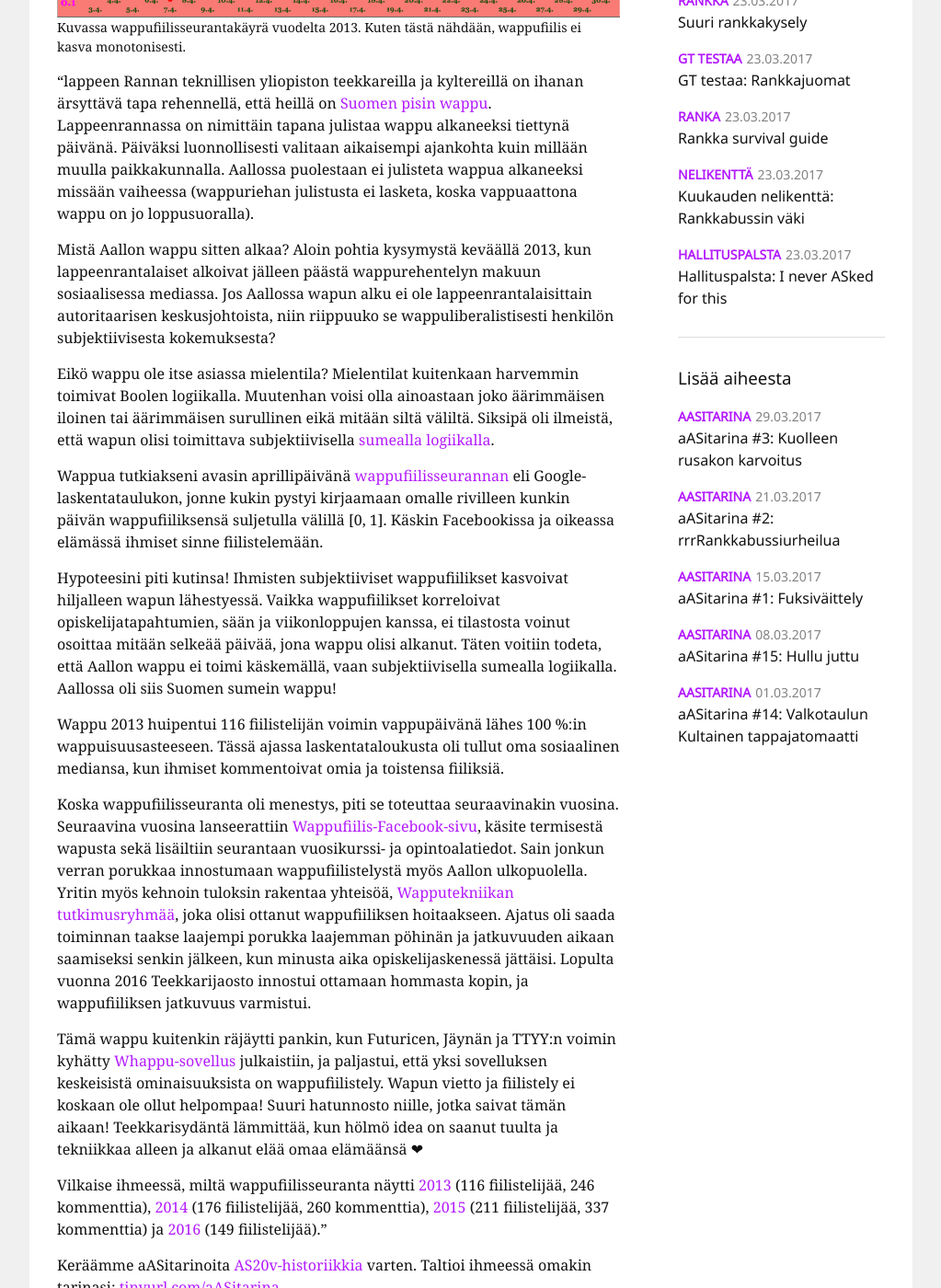
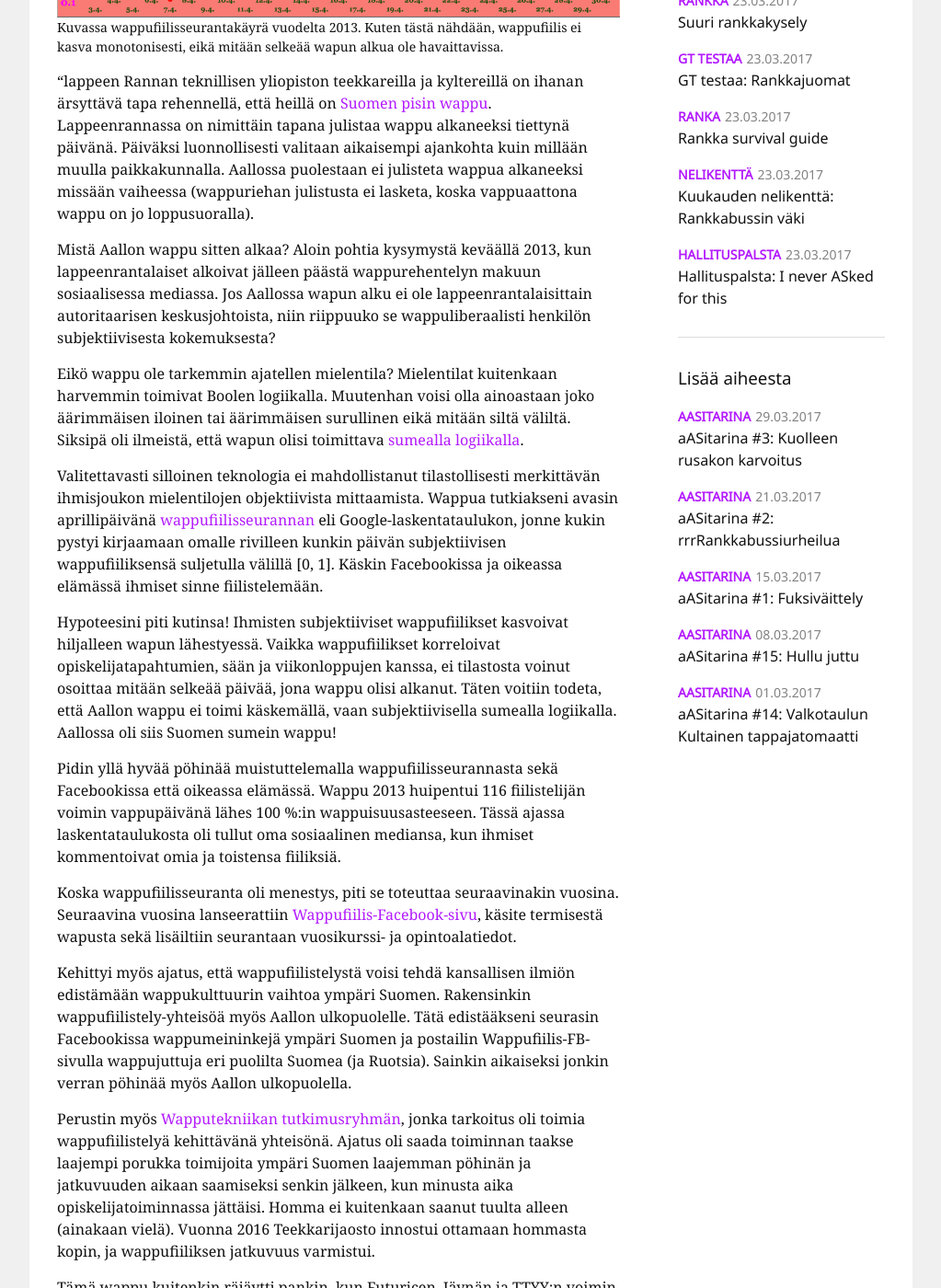
Before and after one commit to AS-kilta/gt-web, a Jekyll site: the page built from _posts/2017-04-06-aasitarina-wappufiilisseurannan_synty.md, in a window 1280 px wide and 1400 px high, scrolled down 731 px. Shown: the whole window at 92% size, without its empty margins (128-1151 px from the left). Built offline with Jekyll 4.4.1, drawn with Linux system fonts in a browser that asks for light colours; some of the changed text lies outside the part shown.

Commit message:
Korjaukset wappufiilistarinaan (#11)
* Korjaukset

* Korjaukset osa 2

* Korjaukset osa 3

```diff
--- a/_posts/2017-04-06-aasitarina-wappufiilisseurannan_synty.md
+++ b/_posts/2017-04-06-aasitarina-wappufiilisseurannan_synty.md
@@ -4,24 +4,28 @@
 date:   2017-04-06 00:00:00 +0200
 categories: aasitarina
 image: "/static/aasitarina/wappufiilisseuranta2013.png"
-caption: Kuvassa wappufiilisseurantakäyrä vuodelta 2013. Kuten tästä nähdään, wappufiilis ei kasva monotonisesti.
-ingress: Kuudennessatoista aASitarinassa Wapputekniikan tutkimusryhmän emeritusjohtaja Juho Salmi kertoo, miten wappufiilisseuranta syntyi
+caption: Kuvassa wappufiilisseurantakäyrä vuodelta 2013. Kuten tästä nähdään, wappufiilis ei kasva monotonisesti, eikä mitään selkeää wapun alkua ole havaittavissa.
+ingress: Kuudennessatoista aASitarinassa Wapputekniikan tutkimusryhmän emeritusjohtaja Juho Salmi ('08) kertoo, miten wappufiilisseuranta syntyi
 author: Juho Salmi
 ---
 
 "lappeen Rannan teknillisen yliopiston teekkareilla ja kyltereillä on ihanan ärsyttävä tapa rehennellä, että heillä on [Suomen pisin wappu](http://www.suomenpisinwappu.fi/). Lappeenrannassa on nimittäin tapana julistaa wappu alkaneeksi tiettynä päivänä. Päiväksi luonnollisesti valitaan aikaisempi ajankohta kuin millään muulla paikkakunnalla. Aallossa puolestaan ei julisteta wappua alkaneeksi missään vaiheessa (wappuriehan julistusta ei lasketa, koska vappuaattona wappu on jo loppusuoralla).
 
-Mistä Aallon wappu sitten alkaa? Aloin pohtia kysymystä keväällä 2013, kun lappeenrantalaiset alkoivat jälleen päästä wappurehentelyn makuun sosiaalisessa mediassa. Jos Aallossa wapun alku ei ole lappeenrantalaisittain autoritaarisen keskusjohtoista, niin riippuuko se wappuliberalistisesti henkilön subjektiivisesta kokemuksesta?
+Mistä Aallon wappu sitten alkaa? Aloin pohtia kysymystä keväällä 2013, kun lappeenrantalaiset alkoivat jälleen päästä wappurehentelyn makuun sosiaalisessa mediassa. Jos Aallossa wapun alku ei ole lappeenrantalaisittain autoritaarisen keskusjohtoista, niin riippuuko se wappuliberaalisti henkilön subjektiivisesta kokemuksesta?
 
-Eikö wappu ole itse asiassa mielentila? Mielentilat kuitenkaan harvemmin toimivat Boolen logiikalla. Muutenhan voisi olla ainoastaan joko äärimmäisen iloinen tai äärimmäisen surullinen eikä mitään siltä väliltä. Siksipä oli ilmeistä, että wapun olisi toimittava subjektiivisella [sumealla logiikalla](https://fi.wikipedia.org/wiki/Sumea_logiikka).
+Eikö wappu ole tarkemmin ajatellen mielentila? Mielentilat kuitenkaan harvemmin toimivat Boolen logiikalla. Muutenhan voisi olla ainoastaan joko äärimmäisen iloinen tai äärimmäisen surullinen eikä mitään siltä väliltä. Siksipä oli ilmeistä, että wapun olisi toimittava [sumealla logiikalla](https://fi.wikipedia.org/wiki/Sumea_logiikka).
 
-Wappua tutkiakseni avasin aprillipäivänä [wappufiilisseurannan](http://tinyurl.com/wappufiilis) eli Google-laskentataulukon, jonne kukin pystyi kirjaamaan omalle rivilleen kunkin päivän wappufiiliksensä suljetulla välillä [0, 1]. Käskin Facebookissa ja oikeassa elämässä ihmiset sinne fiilistelemään.
+Valitettavasti silloinen teknologia ei mahdollistanut tilastollisesti merkittävän ihmisjoukon mielentilojen objektiivista mittaamista. Wappua tutkiakseni avasin aprillipäivänä [wappufiilisseurannan](http://tinyurl.com/wappufiilis) eli Google-laskentataulukon, jonne kukin pystyi kirjaamaan omalle rivilleen kunkin päivän subjektiivisen wappufiiliksensä suljetulla välillä [0, 1]. Käskin Facebookissa ja oikeassa elämässä ihmiset sinne fiilistelemään.
 
 Hypoteesini piti kutinsa! Ihmisten subjektiiviset wappufiilikset kasvoivat hiljalleen wapun lähestyessä. Vaikka wappufiilikset korreloivat opiskelijatapahtumien, sään ja viikonloppujen kanssa, ei tilastosta voinut osoittaa mitään selkeää päivää, jona wappu olisi alkanut. Täten voitiin todeta, että Aallon wappu ei toimi käskemällä, vaan subjektiivisella sumealla logiikalla. Aallossa oli siis Suomen sumein wappu!
 
-Wappu 2013 huipentui 116 fiilistelijän voimin vappupäivänä lähes 100 %:in wappuisuusasteeseen. Tässä ajassa laskentataloukusta oli tullut oma sosiaalinen mediansa, kun ihmiset kommentoivat omia ja toistensa fiiliksiä.
+Pidin yllä hyvää pöhinää muistuttelemalla wappufiilisseurannasta sekä Facebookissa että oikeassa elämässä. Wappu 2013 huipentui 116 fiilistelijän voimin vappupäivänä lähes 100 %:in wappuisuusasteeseen. Tässä ajassa laskentataulukosta oli tullut oma sosiaalinen mediansa, kun ihmiset kommentoivat omia ja toistensa fiiliksiä.
 
-Koska wappufiilisseuranta oli menestys, piti se toteuttaa seuraavinakin vuosina. Seuraavina vuosina lanseerattiin [Wappufiilis-Facebook-sivu](https://www.facebook.com/wappufiilis/), käsite termisestä wapusta sekä lisäiltiin seurantaan vuosikurssi- ja opintoalatiedot. Sain jonkun verran porukkaa innostumaan wappufiilistelystä myös Aallon ulkopuolella. Yritin myös kehnoin tuloksin rakentaa yhteisöä, [Wapputekniikan tutkimusryhmää](https://www.facebook.com/groups/wappufiilis/), joka olisi ottanut wappufiiliksen hoitaakseen. Ajatus oli saada toiminnan taakse laajempi porukka laajemman pöhinän ja jatkuvuuden aikaan saamiseksi senkin jälkeen, kun minusta aika opiskelijaskenessä jättäisi. Lopulta vuonna 2016 Teekkarijaosto innostui ottamaan hommasta kopin, ja wappufiiliksen jatkuvuus varmistui.
+Koska wappufiilisseuranta oli menestys, piti se toteuttaa seuraavinakin vuosina. Seuraavina vuosina lanseerattiin [Wappufiilis-Facebook-sivu](https://www.facebook.com/wappufiilis/), käsite termisestä wapusta sekä lisäiltiin seurantaan vuosikurssi- ja opintoalatiedot.
+
+Kehittyi myös ajatus, että wappufiilistelystä voisi tehdä kansallisen ilmiön edistämään wappukulttuurin vaihtoa ympäri Suomen. Rakensinkin wappufiilistely-yhteisöä myös Aallon ulkopuolelle. Tätä edistääkseni seurasin Facebookissa wappumeininkejä ympäri Suomen ja postailin Wappufiilis-FB-sivulla wappujuttuja eri puolilta Suomea (ja Ruotsia). Sainkin aikaiseksi jonkin verran pöhinää myös Aallon ulkopuolella.
+
+Perustin myös [Wapputekniikan tutkimusryhmän](https://www.facebook.com/groups/wappufiilis/), jonka tarkoitus oli toimia wappufiilistelyä kehittävänä yhteisönä. Ajatus oli saada toiminnan taakse laajempi porukka toimijoita ympäri Suomen laajemman pöhinän ja jatkuvuuden aikaan saamiseksi senkin jälkeen, kun minusta aika opiskelijatoiminnassa jättäisi. Homma ei kuitenkaan saanut tuulta alleen (ainakaan vielä). Vuonna 2016 Teekkarijaosto innostui ottamaan hommasta kopin, ja wappufiiliksen jatkuvuus varmistui.
 
 Tämä wappu kuitenkin räjäytti pankin, kun Futuricen, Jäynän ja TTYY:n voimin kyhätty [Whappu-sovellus](http://wappu.futurice.com/) julkaistiin, ja paljastui, että yksi sovelluksen keskeisistä ominaisuuksista on wappufiilistely. Wapun vietto ja fiilistely ei koskaan ole ollut helpompaa! Suuri hatunnosto niille, jotka saivat tämän aikaan! Teekkarisydäntä lämmittää, kun hölmö idea on saanut tuulta ja tekniikkaa alleen ja alkanut elää omaa elämäänsä ❤
 
```
